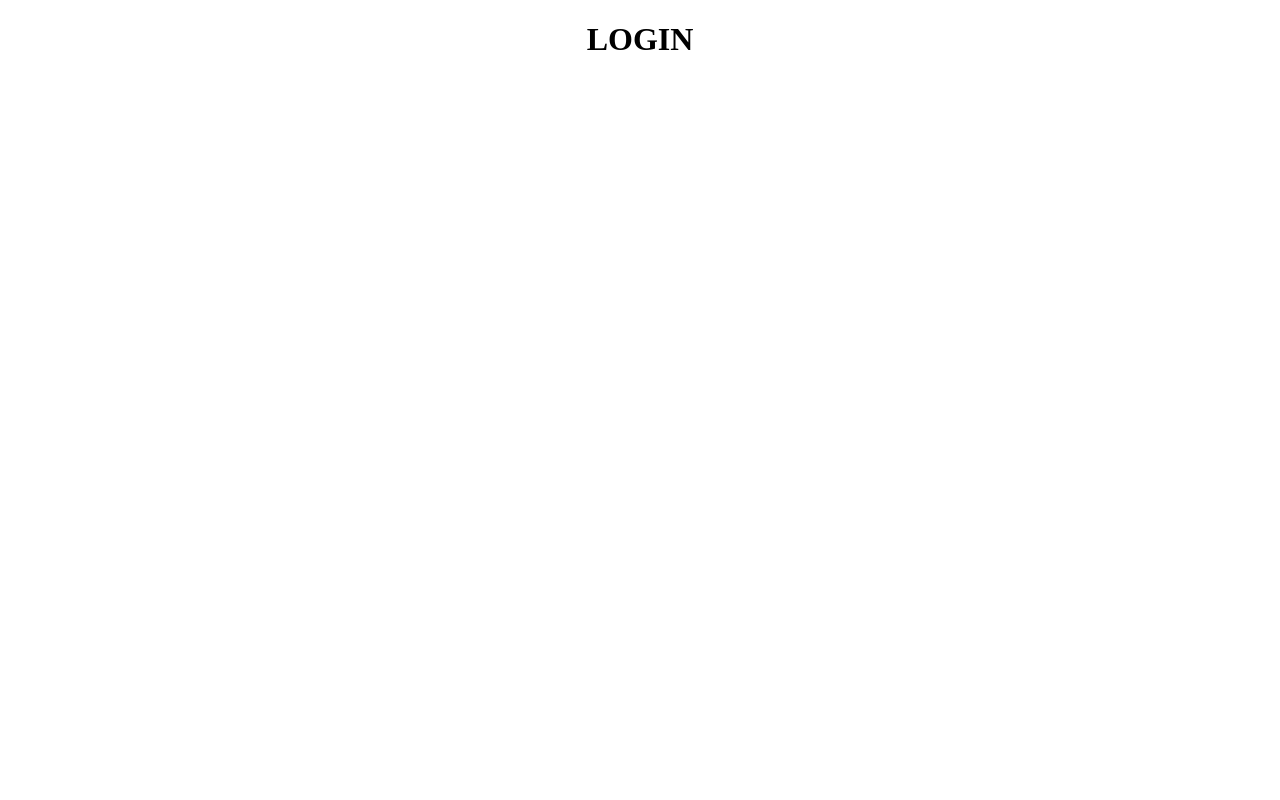
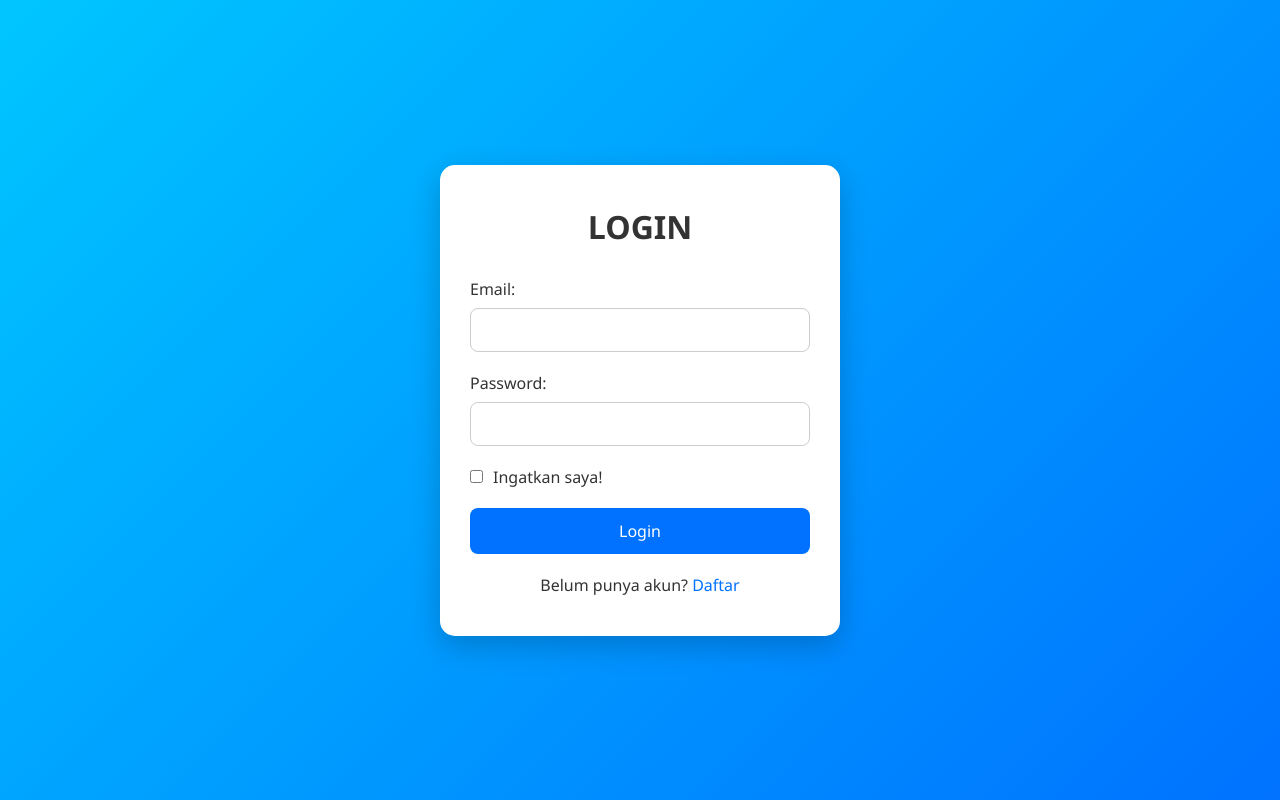
Before and after one commit to HerlambangAlifio/Cleanearth, a plain HTML site: page login.html in a window 1280 px wide. Drawn offline with Linux system fonts and the light colour scheme.

Commit message:
ngoding hal login & daftar

```diff
--- a/login.css
+++ b/login.css
@@ -1,14 +1,93 @@
 
-.login-btn {
-    display: inline-block;
-    padding: 10px 20px;
-    background-color: #4a76d3;
-    color: white;
-    text-decoration: none;
-    border-radius: 5px;
-    font-weight: bold;
+* {
+    box-sizing: border-box;
+    font-family: 'Segoe UI', Tahoma, Geneva, Verdana, sans-serif;
+    margin: 0;
+    padding: 0;
 }
 
-.login-btn:hover {
-    background-color: #365fad;
+body {
+    background: linear-gradient(135deg, #00c6ff, #0072ff);
+    min-height: 100vh;
+    display: flex;
+    justify-content: center;
+    align-items: center;
 }
+
+.login-container {
+    background-color: white;
+    padding: 40px 30px;
+    border-radius: 15px;
+    box-shadow: 0 10px 30px rgba(0, 0, 0, 0.2);
+    width: 100%;
+    max-width: 400px;
+}
+
+.login-container h1 {
+    text-align: center;
+    margin-bottom: 30px;
+    color: #333;
+}
+
+label {
+    font-weight: 500;
+    color: #333;
+}
+
+input[type="email"],
+input[type="password"] {
+    width: 100%;
+    padding: 12px;
+    margin-top: 8px;
+    margin-bottom: 20px;
+    border: 1px solid #ccc;
+    border-radius: 8px;
+    transition: 0.3s;
+}
+
+input[type="email"]:focus,
+input[type="password"]:focus {
+    border-color: #0072ff;
+    outline: none;
+}
+
+.checkbox-group {
+    display: flex;
+    align-items: center;
+    margin-bottom: 20px;
+}
+
+.checkbox-group input {
+    margin-right: 10px;
+}
+
+input[type="submit"] {
+    width: 100%;
+    background-color: #0072ff;
+    color: white;
+    padding: 12px;
+    border: none;
+    border-radius: 8px;
+    font-size: 16px;
+    cursor: pointer;
+    transition: background-color 0.3s;
+}
+
+input[type="submit"]:hover {
+    background-color: #005fcc;
+}
+
+p {
+    text-align: center;
+    margin-top: 20px;
+    color: #333;
+}
+
+a {
+    color: #0072ff;
+    text-decoration: none;
+}
+
+a:hover {
+    text-decoration: underline;
+}
--- a/login.html
+++ b/login.html
@@ -4,9 +4,30 @@
     <meta charset="UTF-8">
     <meta name="viewport" content="width=device-width, initial-scale=1.0">
     <title>login</title>
+    <link rel="stylesheet" href="login.css">
 </head>
 <body>
-    <h1 align="center">LOGIN
-    </h1>
+    <div class="login-container">
+        <h1>LOGIN</h1>
+
+        <form action="index.html" method="post" enctype="multipart/form-data">
+            <label for="email">Email:</label><br>
+            <input type="email" name="email" required><br>
+
+            <label for="password">Password:</label><br>
+            <input type="password" name="password" required><br>
+
+            <div class="checkbox-group">
+                <input type="checkbox" name="ingat" value="1">
+                <label for="remember">Ingatkan saya!</label>
+            </div>
+
+            <input type="submit" value="Login">
+        </form>
+
+        <p>Belum punya akun? <a href="daftar.html">Daftar</a></p>
+    </div>
+
+
 </body>
 </html>
```
Also changed, not shown: daftar.html (added, +52 -0 lines), assets/sertifikat.png (renamed from sertifikat.png), assets/tips & Trik.png (renamed from tips & Trik.png), 5 other files.
